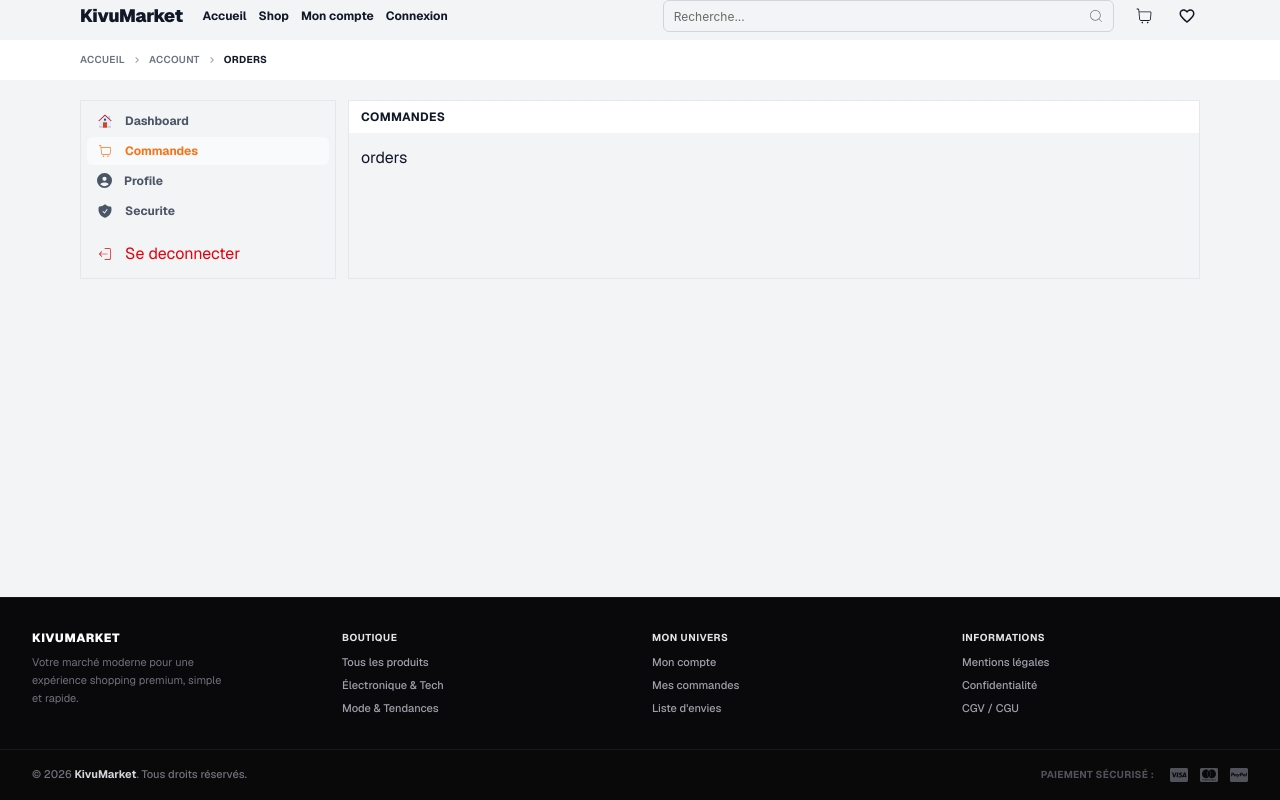
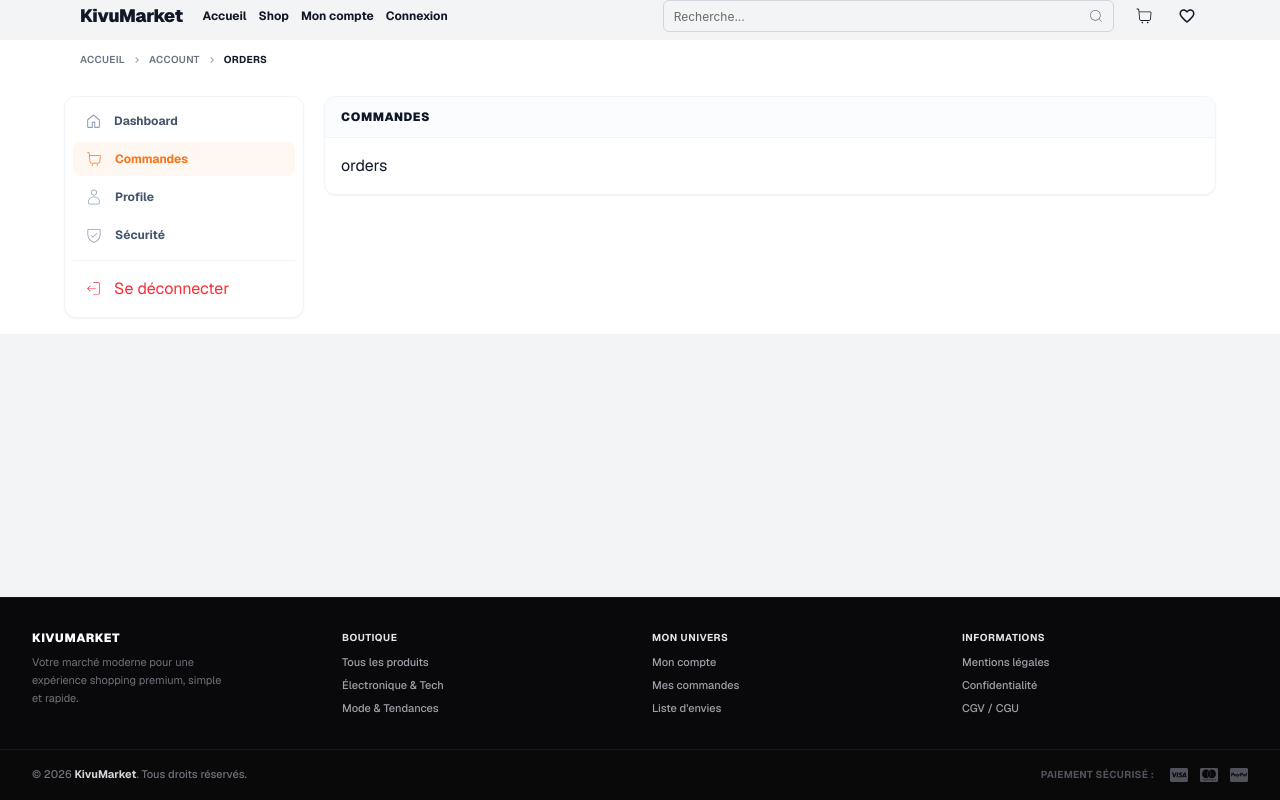
Before and after one commit to ArseneBengehya/E-commerce, a Next.js app: page /account/orders in a window 1280 px wide. Built offline with nearby package versions, Linux system fonts and the light colour scheme.

Commit message:
accountLayout fixed

```diff
--- a/app/(client)/account/layout.tsx
+++ b/app/(client)/account/layout.tsx
@@ -2,32 +2,32 @@
 import Link from "next/link";
 import { usePathname } from "next/navigation";
 import React from "react";
-import { CiLogout, CiShoppingCart } from "react-icons/ci";
-import { FaCircleUser } from "react-icons/fa6";
-import { HiShieldCheck } from "react-icons/hi2";
-import { FcHome } from "react-icons/fc";
+import { CiLogout, CiShoppingCart, CiUser } from "react-icons/ci";
+import { GoHome } from "react-icons/go";
+import { PiShieldCheckLight } from "react-icons/pi";
 
 const AccountLayout = ({ children }: { children: React.ReactNode }) => {
   const navigations = [
     {
       title: "Dashboard",
       link: "/account",
-      icon: <FcHome size={16} />,
+      // Utilisation d'une icône plus neutre et cohérente avec les autres
+      icon: <GoHome size={17} />,
     },
     {
       title: "Commandes",
       link: "/account/orders",
-      icon: <CiShoppingCart size={16} />,
+      icon: <CiShoppingCart size={18} />,
     },
     {
       title: "Profile",
       link: "/account/profil",
-      icon: <FaCircleUser size={15} />,
+      icon: <CiUser size={18} />,
     },
     {
-      title: "Securite",
+      title: "Sécurité",
       link: "/account/credentials",
-      icon: <HiShieldCheck size={16} />,
+      icon: <PiShieldCheckLight size={18} />,
     },
   ];
 
@@ -36,46 +36,58 @@
   const pageTitle = currentNav ? currentNav.title : "Mon compte";
 
   return (
-    <div className="px-20 mt-5 flex justify-between gap-3">
-      {/* sidebar - w-64 pour une largeur fixe et propre */}
-      <div className="w-64 border border-gray-200 h-auto p-1.5 flex flex-col justify-between shrink-0">
-        <div className="space-y-0.5">
+    <div className="px-4 py-4 lg:px-16 mx-auto max-w-7xl bg-white flex flex-col md:flex-row gap-5 items-start">
+
+      {/* SIDEBAR COMPACTE & ÉPURÉE */}
+      <div className="w-full md:w-60 border border-slate-100 rounded-xl p-2 bg-white shadow-xs shrink-0">
+        <div className="space-y-1">
           {navigations.map((item) => {
             const isActive = pathname === item.link;
             return (
               <Link
                 key={item.link}
                 href={item.link}
-                className={`w-full flex items-center gap-3 py-1.5 px-2.5 text-xs font-bold rounded-md transition-colors cursor-pointer ${
+                className={`w-full flex items-center gap-3 py-2 px-3 text-xs font-bold rounded-lg transition-all cursor-pointer ${
                   isActive
-                    ? "text-primary bg-gray-50"
-                    : "text-gray-600 hover:text-gray-950 hover:bg-gray-50/50"
+                    ? "text-primary bg-orange-500/5"
+                    : "text-slate-600 hover:text-slate-900 hover:bg-slate-50/70"
                 }`}
               >
-                <span className="flex items-center justify-center shrink-0">{item.icon}</span>
+                <span className={`flex items-center justify-center shrink-0 ${isActive ? "text-primary" : "text-slate-400"}`}>
+                  {item.icon}
+                </span>
                 <span>{item.title}</span>
               </Link>
             );
           })}
         </div>
 
-        {/* Bouton de déconnexion aligné avec le style des liens */}
-        <button className="w-full flex items-center gap-3 py-1.5 px-2.5 mt-2 text-xs font-bold text-red-600 hover:bg-red-50/60 rounded-md transition-colors cursor-pointer text-left border-t border-gray-100 pt-2">
-          <span className="flex items-center justify-center shrink-0"><CiLogout size={16} /></span>
-          <span>Se deconnecter</span>
-        </button>
+        {/* Bouton de déconnexion aligné */}
+        <div className="mt-2 pt-2 border-t border-slate-100">
+          <button className="w-full flex items-center gap-3 py-2 px-3 text-xs font-bold text-red-500 hover:text-red-600 hover:bg-red-50/60 rounded-lg transition-all cursor-pointer text-left">
+            <span className="flex items-center justify-center shrink-0">
+              <CiLogout size={17} />
+            </span>
+            <span>Se déconnecter</span>
+          </button>
+        </div>
       </div>
 
-      {/* main */}
-      <div className="w-full h-auto border border-gray-200">
-        {/* header */}
-        <h2 className="bg-white py-2 px-3 font-bold border-b border-gray-100 text-xs text-gray-900 uppercase tracking-wide">
-          {pageTitle}
-        </h2>
-        <div className="p-3">
+      {/* BLOC PRINCIPAL DE CONTENU */}
+      <div className="w-full border border-slate-100 rounded-xl bg-white shadow-xs overflow-hidden">
+        {/* Header du bloc */}
+        <div className="bg-slate-50/60 py-3 px-4 border-b border-slate-100">
+          <h2 className="font-black text-slate-900 text-xs uppercase tracking-wider">
+            {pageTitle}
+          </h2>
+        </div>
+
+        {/* Contenu de la sous-page */}
+        <div className="p-4">
           {children}
         </div>
       </div>
+
     </div>
   );
 };
--- a/app/components/Card.tsx
+++ b/app/components/Card.tsx
@@ -5,6 +5,7 @@
 import { MdFavoriteBorder, MdFavorite } from "react-icons/md";
 import { useCartStore } from "../store/useCartStore";
 import { useFavoriteStore } from "../store/useFavoriteStore";
+import { useMounted } from "@mantine/hooks";
 
 interface ProductProps {
   product: {
@@ -22,12 +23,8 @@
 
   // CONNEXION AU STORE DES FAVORIS
   const { toggleFavorite, isFavorite } = useFavoriteStore();
-  const [isMounted, setIsMounted] = useState(false);
 
-  // Sécurité d'hydratation pour charger l'état local du localStorage proprement
-  useEffect(() => {
-    setIsMounted(true);
-  }, []);
+  const isMounted = useMounted();
 
   const productStock = product.stock || 10;
   const hasFavorite = isMounted ? isFavorite(product.id) : false;
```
